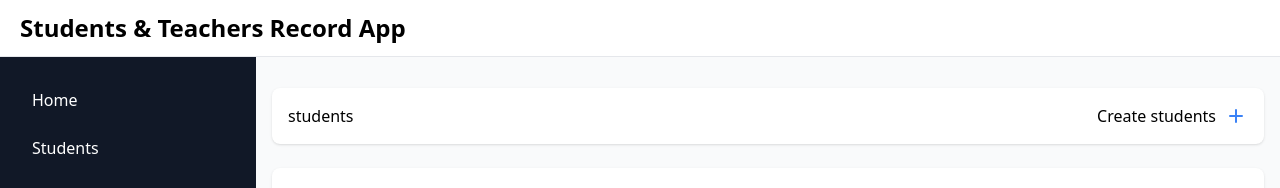
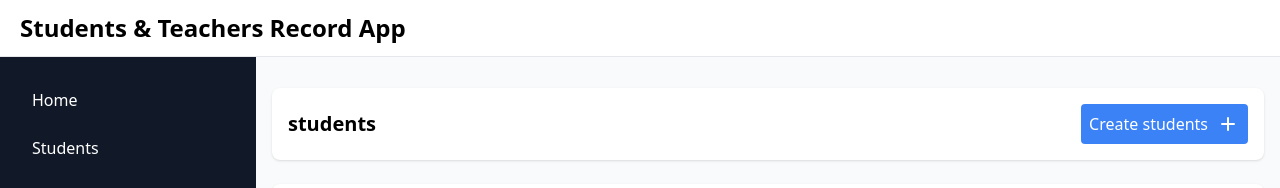
Before and after one commit to bongomin/StudentsAndTeachersApp, a React (Create React App) app in the folder frontend/: page /students in a window 1280 px wide. Shown: the top 188 px of the page. Built offline with nearby package versions, Linux system fonts and the light colour scheme; no server answers.

Commit message:
modify table

```diff
--- a/frontend/src/components/TopPanel.js
+++ b/frontend/src/components/TopPanel.js
@@ -59,23 +59,25 @@ function TopPanel() {
     return (
         <div className="flex justify-between items-center p-2 my-6 mx-4 bg-white rounded-lg shadow md:flex md:items-center md:justify-between md:p-6 xl:p-4">
             <div className="flex items-center">
-                <div className="mr-2">{path}</div>
+                <div className="mr-2 font-bold text-xl">{path}</div>
             </div>
             <div className="flex items-center">
-                <div className="mr-2" onClick={openModal} style={{ cursor: 'pointer' }}>
+            <button className="flex items-center bg-blue-500 hover:bg-blue-700 text-white p-2 rounded" onClick={openModal}>
+                    <div className="mr-2" style={{ cursor: 'pointer' }}>
                         Create {path}
                     </div>
                     <svg
                         xmlns="http://www.w3.org/2000/svg"
-                    className="w-6 h-6 text-blue-500 cursor-pointer"
+                        className="w-6 h-6 text-white cursor-pointer"
                         fill="none"
                         viewBox="0 0 24 24"
                         stroke="currentColor"
-                    onClick={openModal}
                         style={{ cursor: 'pointer' }}
                     >
                         <path strokeLinecap="round" strokeLinejoin="round" strokeWidth={2} d="M12 6v6m0 0v6m0-6h6m-6 0H6" />
                     </svg>
+                </button>
+
             </div>
 
             {isModalOpen && path === 'students' && (
```
Lines whose indentation alone changed are shown as unchanged.
